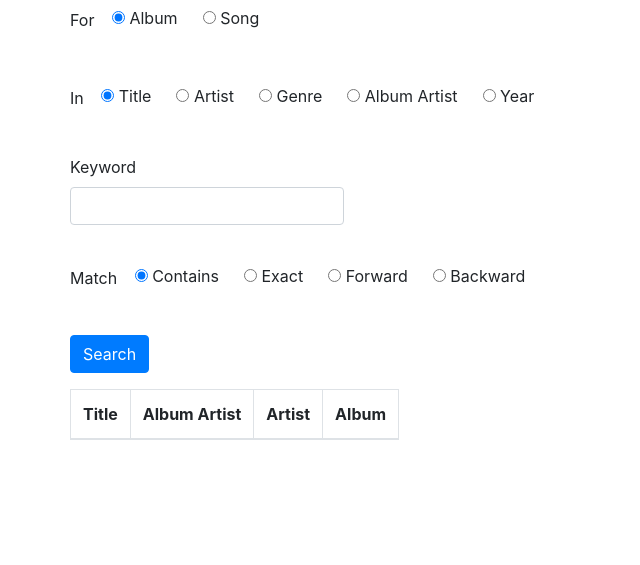
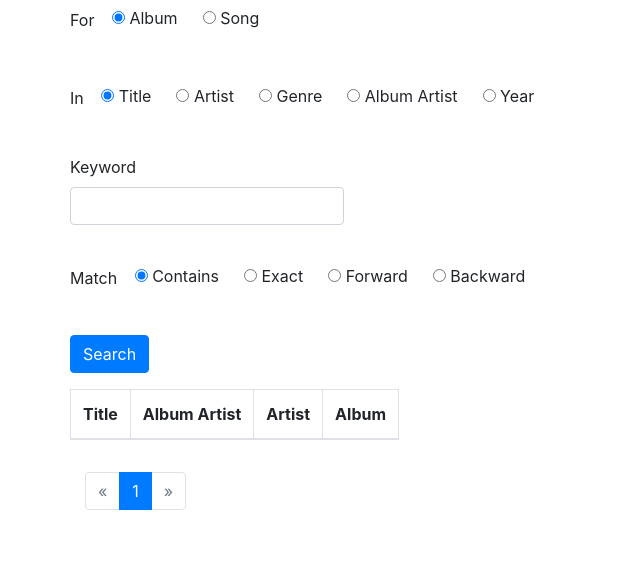
Before and after one commit to colajam93/dihts, a Django app: page / in a window 1280 px wide. Shown: the part 89-654 px from the top of the page, without its empty margins (0-640 px from the left). Run offline with Django 3.2, Linux system fonts and the light colour scheme; lists and menus that the app fills with data are empty; some libraries are stand-ins or nearby versions.

Commit message:
Add pagination

```diff
--- a/song/views.py
+++ b/song/views.py
@@ -1,6 +1,7 @@
 from django.shortcuts import render
 from song.models import Song, Album
 from django.views.decorators.csrf import ensure_csrf_cookie
+from django.core.paginator import Paginator
 
 FOR, IN, KEYWORD, MATCH, RESULTS = ('for', 'in', 'keyword', 'match', 'results')
 ALBUM, SONG = ('album', 'song')
@@ -35,7 +36,7 @@ def _search_album(**params):
         q = 'year__value'
     query = {match_suffix.format(q): params[KEYWORD]}
     result = Album.objects.filter(**query).order_by('album', 'album_artist')
-    return map(lambda x: {'title': x.album, 'album_artist': x.album_artist, 'artist': '', 'album': ''}, result)
+    return list(map(lambda x: {'title': x.album, 'album_artist': x.album_artist, 'artist': '', 'album': ''}, result))
 
 
 def _search_song(**params):
@@ -54,8 +55,9 @@ def _search_song(**params):
         q = 'album__year__value'
     query = {match_suffix.format(q): params[KEYWORD]}
     result = Song.objects.filter(**query).order_by('album__album_artist', 'album', 'title', 'artist')
-    return map(lambda x: {'title': x.title, 'album_artist': x.album.album_artist, 'artist': x.artist, 'album': x.album},
-               result)
+    return list(
+        map(lambda x: {'title': x.title, 'album_artist': x.album.album_artist, 'artist': x.artist, 'album': x.album},
+            result))
 
 
 @ensure_csrf_cookie
@@ -66,12 +68,13 @@ def search(request):
     search_match = request.GET.get(MATCH, CONTAINS)
     params = {FOR: search_for, IN: search_in, KEYWORD: search_keyword, MATCH: search_match}
 
+    result = []
     if search_keyword:
         if search_for == ALBUM:
-            params[RESULTS] = _search_album(**params)
+            result = _search_album(**params)
         elif search_for == SONG:
-            params[RESULTS] = _search_song(**params)
-    else:
-        params[RESULTS] = []
+            result = _search_song(**params)
+    page = int(request.GET.get('page', 1))
+    params[RESULTS] = Paginator(result, 20).page(page)
 
     return render(request, 'search.html', params)
--- a/templates/search.html
+++ b/templates/search.html
@@ -2,7 +2,8 @@
 
 {% block content %}
     <h1>Do I Have This Song?</h1>
-    <form action="{% url 'song:search' %}">
+    <form id="f" action="{% url 'song:search' %}">
+        <input type="hidden" id="page" name="page" value="1">
         <div class="form-group row">
             <div class="col-xs-12">
                 <fieldset class="form-group">
@@ -116,6 +117,46 @@
             </table>
         </div>
     </div>
+    <div class="text-xs-center">
+        <ul class="pagination">
+            {% if results.has_previous %}
+                <li class="page-item">
+                    <a class="page-link" onclick="move_page({{ results.previous_page_number }})"
+                       href="javascript:void(0)">
+                        <span>&laquo;</span>
+                    </a>
+                </li>
+            {% else %}
+                <li class="page-item disabled">
+                    <a class="page-link" href="#">
+                        <span>&laquo;</span>
+                    </a>
+                </li>
+            {% endif %}
+            {% for page in results.paginator.page_range %}
+                {% ifequal page results.number %}
+                    <li class="page-item active"><a class="page-link" href="#">{{ page }}</a></li>
+                {% else %}
+                    <li class="page-item"><a class="page-link" onclick="move_page({{ page }})"
+                                             href="javascript:void(0)">{{ page }}</a></li>
+                {% endifequal %}
+            {% endfor %}
+            {% if results.has_next %}
+                <li class="page-item">
+                    <a class="page-link" onclick="move_page({{ results.next_page_number }})"
+                       href="javascript:void(0)">
+                        <span>&raquo;</span>
+                    </a>
+                </li>
+            {% else %}
+                <li class="page-item disabled">
+                    <a class="page-link" href="#">
+                        <span>&raquo;</span>
+                    </a>
+                </li>
+            {% endif %}
+        </ul>
+    </div>
     <script type="application/javascript">
         window.onload = function () {
             document.getElementById('{{ for }}_radio').checked = true;
@@ -126,5 +167,10 @@
             document.getElementById('{{ match }}_label').className += ' active';
             document.getElementById('keyword').value = '{{ keyword }}';
         }
+        function move_page(page) {
+            document.getElementById('page').value = page;
+            const form = document.getElementById('f');
+            form.submit()
+        }
     </script>
 {% endblock content %}
```
